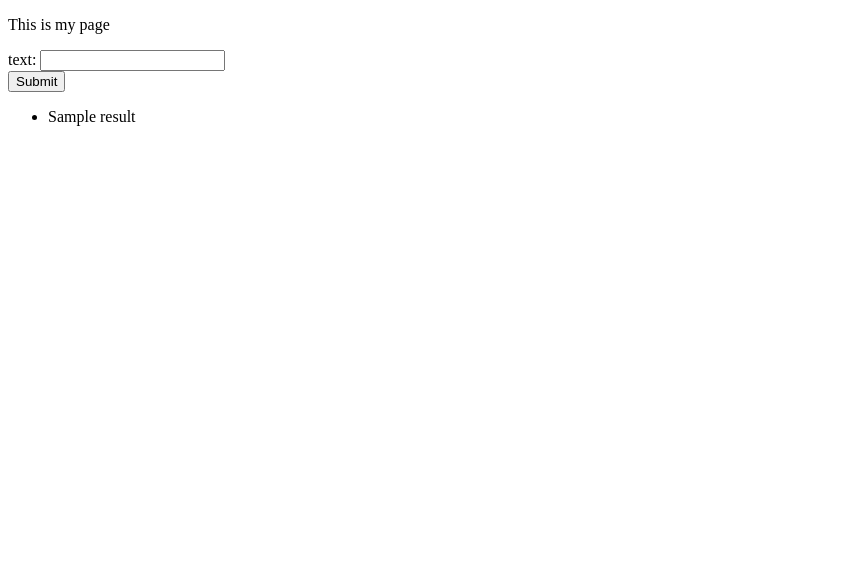
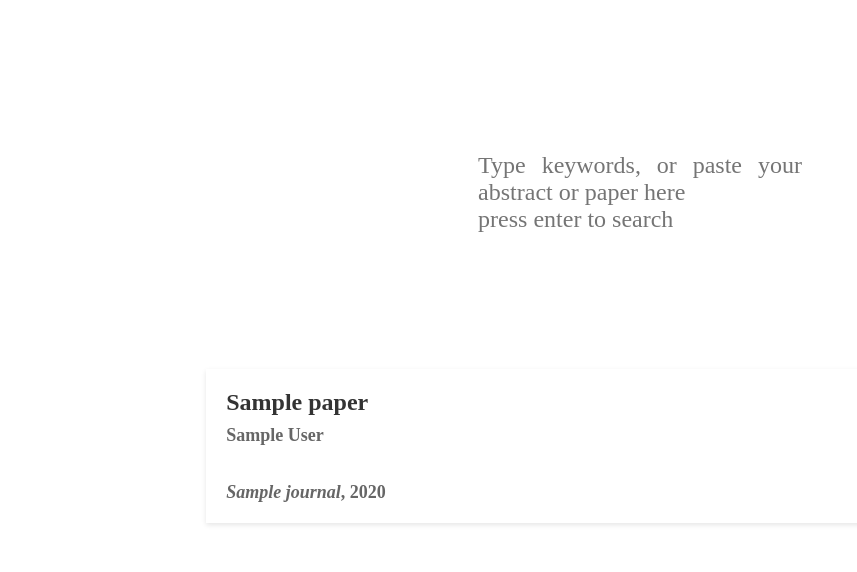
Before and after one commit to SimonSimonB/dewey, a Django app: template src/deweyweb/searchinterface/templates/searchinterface/index.html in a window 1280 px wide. Shown: the top 572 px of the page, without its empty margins (0-857 px from the left). Run offline with Django 3.2, Linux system fonts and the light colour scheme; the template is opened without the code that fills it: most values are stand-ins (such as "Sample title", 1, 10 or a date in 2020).

Commit message:
Added prettier UI

```diff
--- a/src/deweyweb/searchinterface/templates/searchinterface/index.html
+++ b/src/deweyweb/searchinterface/templates/searchinterface/index.html
@@ -2,19 +2,169 @@
 <html>
   <head>
     <meta charset="utf-8">
-    <title>My test page</title>
+    <style>
+      .results {
+  width: 90%;
+  max-width: 1240px;
+  margin: 0 auto;
+
+  display: grid;
+
+  grid-template-columns: 1fr;
+  grid-template-rows: auto;
+  grid-gap: 50px;
+}
+
+@media only screen and (min-width: 500px) {
+  .results {
+    grid-template-columns: 1fr;
+  }
+}
+
+.card {
+  background: white;
+  text-decoration: none;
+  color: #444;
+  box-shadow: 0 2px 5px rgba(0,0,0,0.1);
+  display: flex;
+  flex-direction: column;
+  min-height: 100%; /* cards fill up the height of the parent, the grid item */
+
+  /* To allow moving the card when hovering */
+  position: relative;
+  top: 0;
+  transition: all .1s ease-in;
+}
+
+/* Move the card when hovering */
+.card:hover {
+  top: -2px;
+  box-shadow: 0 4px 5px rgba(0,0,0,0.2);
+}
+
+/* Space text in card */
+.card card-content {
+  padding: 20px;
+}
+
+/* Specify typography in card */
+.papertitle {
+  font-size: 24px;
+  margin: 0;
+  color: #333;
+}
+
+.paperauthor {
+  flex: 1;
+  font-size: 18px;
+  font-weight: bold;
+  color: #666;
+  margin: 0.5em 0 0 0;
+}
+
+.paperjournalyear {
+   font-size: 18px;
+  font-weight: bold;
+  color: #666;
+  margin: 2em 0 0 0;
+}
+
+
+/* Make the card contents element fill up all space of the card, so that the author is aligned at the bottom */
+.card card-content {
+  padding: 20px;
+  flex: 1;
+
+  display: flex;
+  flex-direction: column;
+}
+
+/* Inspired by https://webdesign.tutsplus.com/tutorials/solving-problems-with-css-grid-and-flexbox-the-card-ui--cms-27468 */
+
+.wrapper {
+  display: flex;
+  flex-direction: column;
+  align-items: center;
+  padding: 50px;
+  margin: 100px;
+}
+
+.searchform {
+  display: flex;
+  justify-content: center;
+  flex-direction: row;
+  align-self: stretch;
+  background: black;
+}
+
+.searchbox {
+  resize: none;
+  outline: none;
+  border: none;
+  align-self: stretch;
+  text-align: justify;
+  /* background-color: rgb(253, 253, 253); */
+  margin-left: 33%;
+  margin-right: 33%;
+  margin-bottom: 80px;
+  font-family: "Times New Roman", Times, serif;
+  font-size: 24px;
+}
+
+.searchbutton {
+  height: 0px;
+  width: 0px;
+  border: none;
+  color: black;
+  padding: 0px;
+  margin: 0px;
+  text-align: center;
+  text-decoration: none;
+  display: inline-block;
+}
+
+    </style>
+
   </head>
   <body>
-    <p>This is my page</p>
-    <form method="POST" action="">
+    <div class="wrapper">
+
+      <form class="searchform" method="POST" id="searchnow">
         {% csrf_token %}
-        text: <input type="text" name="query" value=""><br>
-        <input type="submit" value="Submit">
-    </form>
-    <ul>
-    {% for result in result_list %}
-        <li>{{ result.title }}</li>
-    {% endfor %}
-    </ul>
+        <button class="searchbutton" id="searchbutton1" hidefocus="true"></button>
+      </form>
+      <textarea class="searchbox" name="query" id="searchbox1" placeholder="Type keywords, or paste your abstract or paper here&#10;press enter to search" rows="5" form="searchnow"></textarea>
+
+      <div class="results">
+
+        <!-- grid item, containing a card -->
+        {% for paper in result_list %}
+            <div>
+                  <a href="https://doi.org/{{ paper.doi }}" class="card">
+                    <card-content>
+                      <h1 class="papertitle">{{ paper.title }}</h1>
+                      <span class="paperauthor">{{ paper.author }}</span>
+                      <span class="paperjournalyear"><i>{{ paper.journal }}</i>, {{ paper.year }}</span>
+                    </card-content>
+                  </a>
+            </div>
+        {% endfor %}
+      </div>
+    </div>
+<script>
+      // Get the input field
+      var input = document.getElementById("searchbox1");
+
+      // Execute a function when the user releases a key on the keyboard
+      input.addEventListener("keydown", function(event) {
+        // Number 13 is the "Enter" key on the keyboard
+        if ((event.keyCode == 10 || event.keyCode == 13)) {
+          // Cancel the default action, if needed
+          event.preventDefault();
+          // Trigger the button element with a click
+          document.getElementById("searchbutton1").click();
+        }
+      });
+  </script>
   </body>
 </html>
--- a/src/deweyweb/searchinterface/views.py
+++ b/src/deweyweb/searchinterface/views.py
@@ -12,13 +12,14 @@ similar_papers_service = deweyengine.similar_papers_service.SimilarPapersService
 
 # Create your views here.
 def index(request):
-    result_list = [{'title': 'Risk attitudes and social choice'}]
 
     if request.method == 'POST':
         query = request.POST.get('query', None)
 
         # Get papers by similarity
         result_list = [x[0] for x in similar_papers_service.get_papers_by_similarity(query)]
+    else:
+        result_list = [x[0] for x in similar_papers_service.get_papers_by_similarity('debug')]
 
     template = django.template.loader.get_template('searchinterface/index.html')
     context = {
```
